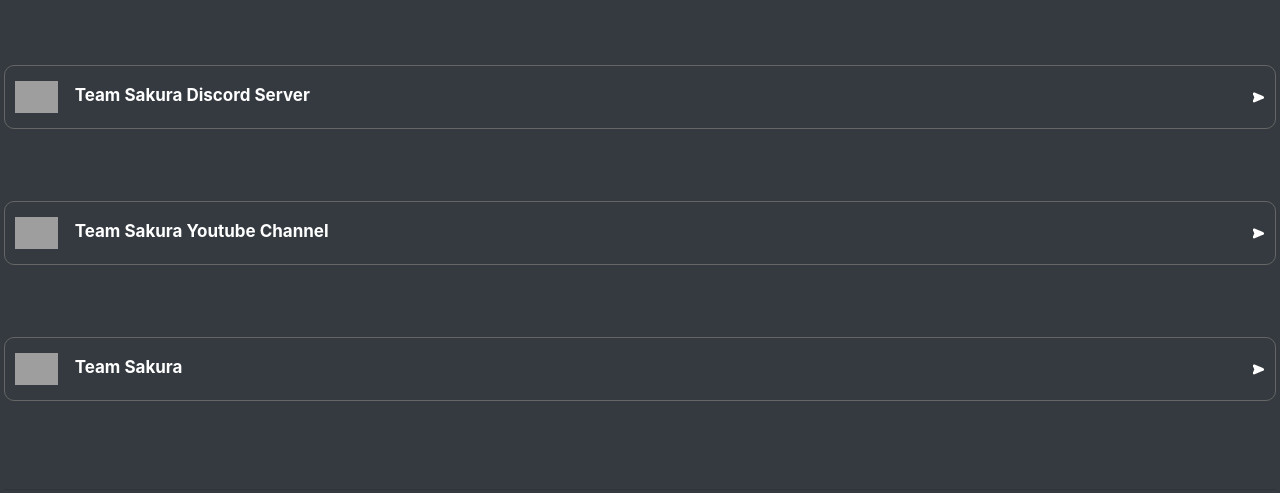
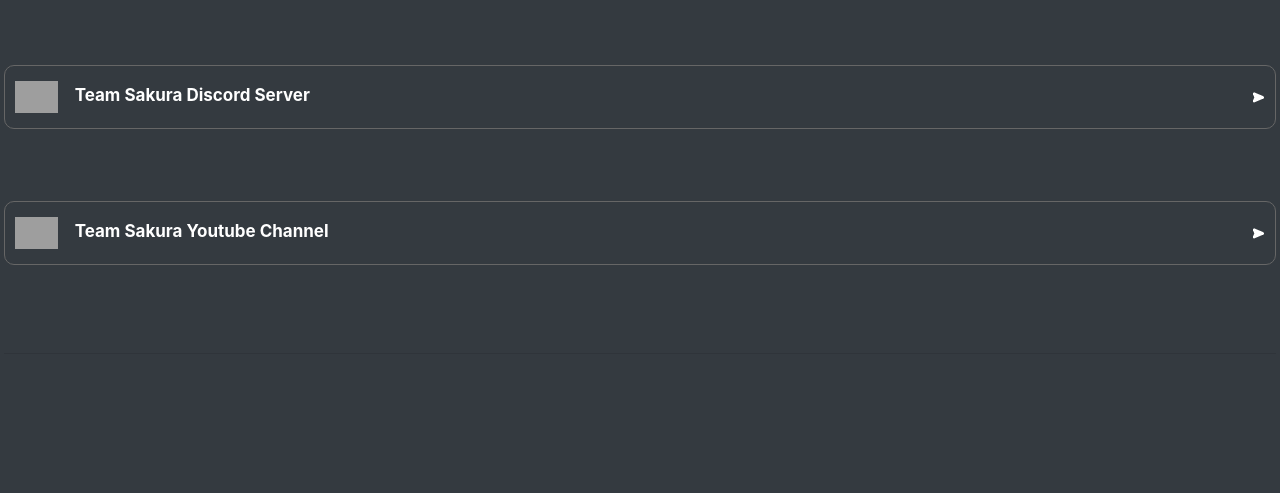
Before and after one commit to storesakura/sakura, a plain HTML site: page index.html in a window 1280 px wide. Drawn offline with nearby package versions, Linux system fonts and the light colour scheme; grey boxes are pictures that could not be loaded.

Commit message:
index.html

```diff
--- a/index.html
+++ b/index.html
@@ -140,13 +140,6 @@
 <br>
 
 
-<div id="footer-links">
-<a href="t.me/sakuraontop1" target="_blank">
-<img src="https://www.freepnglogos.com/uploads/telegram-logo-png-0.png" alt="Cydia">
-<label>Team Sakura</label>
-<span class="arrow"></span>
-</a>
-<br>
 
 <hr>
 </div>
```
